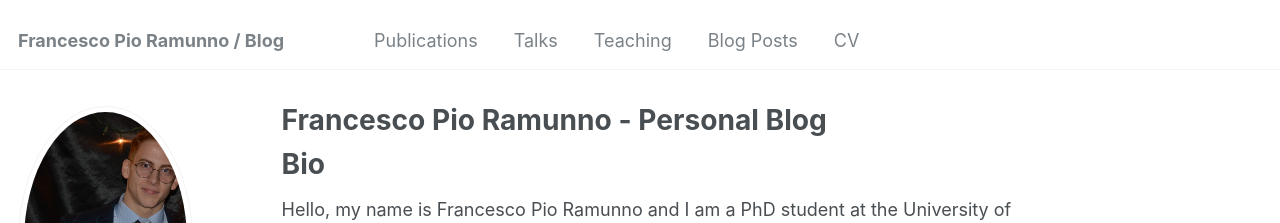
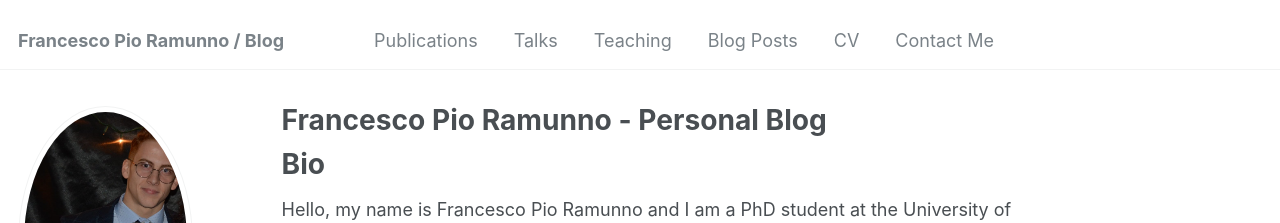
Before and after one commit to fpramunno/fpramunno.github.io, a Jekyll site: the page built from _pages/about.md, in a window 1280 px wide. Shown: the top 223 px of the page. Built offline with Jekyll 4.4.1, drawn with Linux system fonts in a browser that asks for light colours; some web fonts are replaced.

Commit message:
Update navigation.yml

```diff
--- a/_data/navigation.yml
+++ b/_data/navigation.yml
@@ -19,3 +19,6 @@ main:
 
   - title: "CV"
     url: /cv/
+
+  - title: "Contact Me"
+    url: /contact/
```
